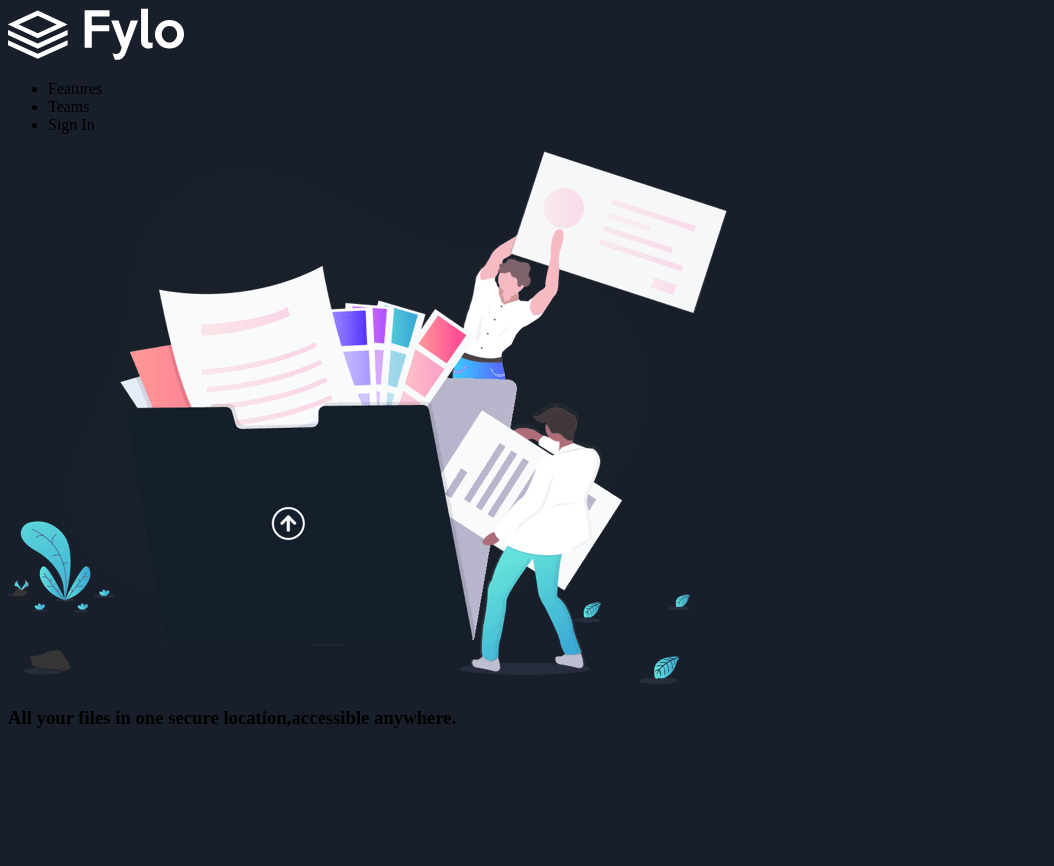
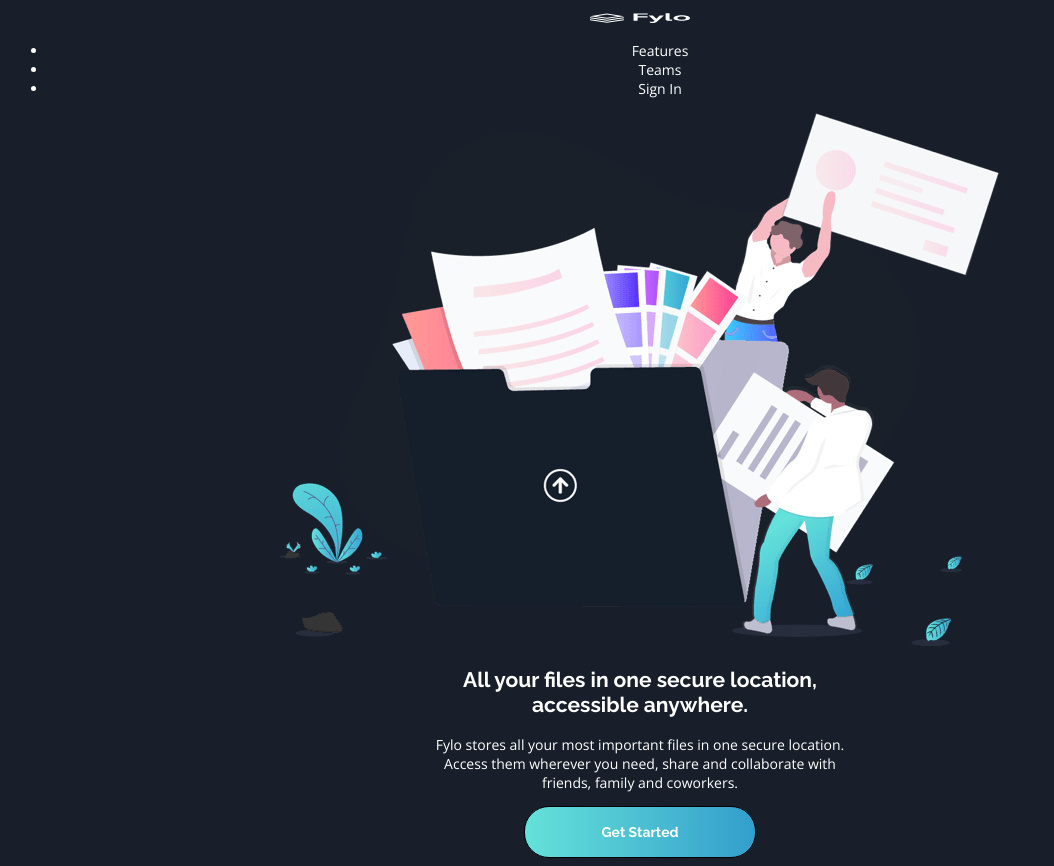
Before and after one commit to rolandandkose/SH-CAPSTONE-PROJECT-1, a plain HTML site: page index.html in a window 1280 px wide. Shown: the whole page, without its empty margins (0-1054 px from the left). Before the commit the page ends 800 px from the top, so only its background shows below. Drawn offline with nearby package versions, Linux system fonts and the light colour scheme.

Commit message:
second commit

```diff
--- a/index.html
+++ b/index.html
@@ -6,11 +6,16 @@
     <meta name="viewport" content="width=device-width, initial-scale=1.0">
     <title>Fylo</title>
     <link rel="stylesheet" href="style.css">
-    <link rel="font" href="https://fonts.google.com/specimen/Raleway">
+    <link rel="preconnect" href="https://fonts.googleapis.com">
+    <link rel="preconnect" href="https://fonts.gstatic.com" crossorigin>
+    <link href="https://fonts.googleapis.com/css2?family=Raleway:wght@400;700&display=swap" rel="stylesheet">
+    <link rel="preconnect" href="https://fonts.googleapis.com">
+    <link rel="preconnect" href="https://fonts.gstatic.com" crossorigin>
+    <link href="https://fonts.googleapis.com/css2?family=Open+Sans:wght@400;700&display=swap" rel="stylesheet">
 </head>
 <body>
     <div class="container">
-        <img src="images/logo.svg" alt="fylo-logo">
+        <img class="firstimg" src="images/logo.svg" alt="fylo-logo">
         <div class="hero-section">
             <div class="links">
                 <ul>
@@ -21,9 +26,12 @@
             </div>
             <div class="hero">
                 <img src="images/illustration-intro.png" alt="into-image">
-                <h3>All your files in one secure location,<b>accessible anywhere.</h3>
-                <p></p>
+                <h2>All your files in one secure location,<br>accessible anywhere.</h2>
+                <p>Fylo stores all your most important files in one secure location.<br>Access them wherever you need, share and collaborate with <br>friends, family and coworkers.</p>
             </div>
+            <div class="butt"><p>Get Started</p>
+            </div>
+
         </div>
     </div>
 </body>
--- a/style.css
+++ b/style.css
@@ -1,4 +1,35 @@
 body {
     background-color: hsl(218, 28%, 13%);
-    font-family: "raleway", ;
+    font-family: 'open sans';
+    font-weight: 400;
+    font-size: 14px;
+    color: hsl(0, 0%, 100%);
+    text-align: center;
+
 }
+
+.firstimg {
+    width: 100px;
+    height: 10px;
+}
+h2 {
+    font-family: 'raleway';
+    font-weight: 700;
+}
+
+.butt {
+    border: solid 1px black;
+    border-radius: 25px;
+    padding-top: 3px;
+    padding-bottom: 3px;
+    background-color: hsl(176, 68%, 64%);
+    background-color: hsl(198, 60%, 50%);
+    background-image: linear-gradient(to right, hsl(176, 68%, 64%), hsl(198, 60%, 50%) );
+    width: 230px;
+    font-family: 'raleway';
+    font-weight: 700;
+    color: hsl(0, 0%, 100%);
+    margin: auto;
+
+
+}
```
